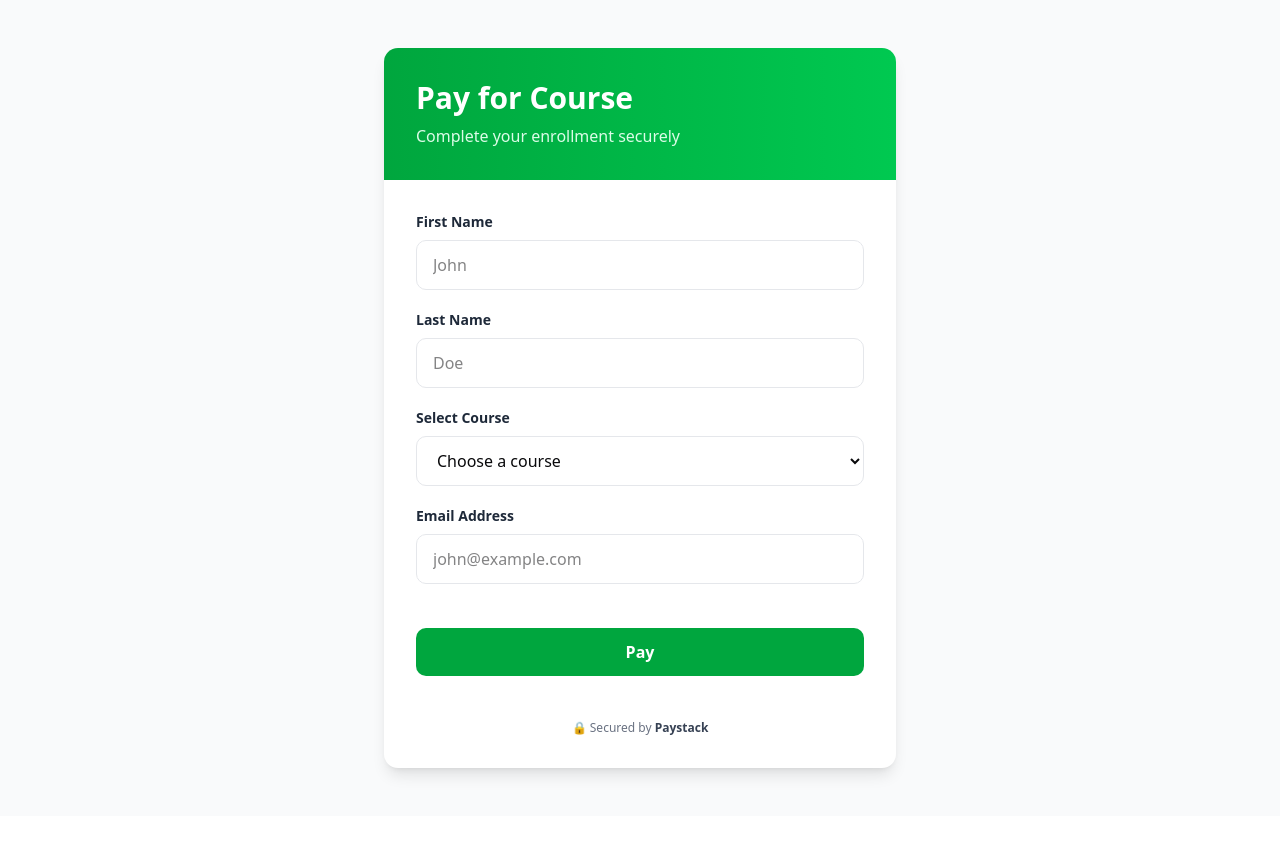
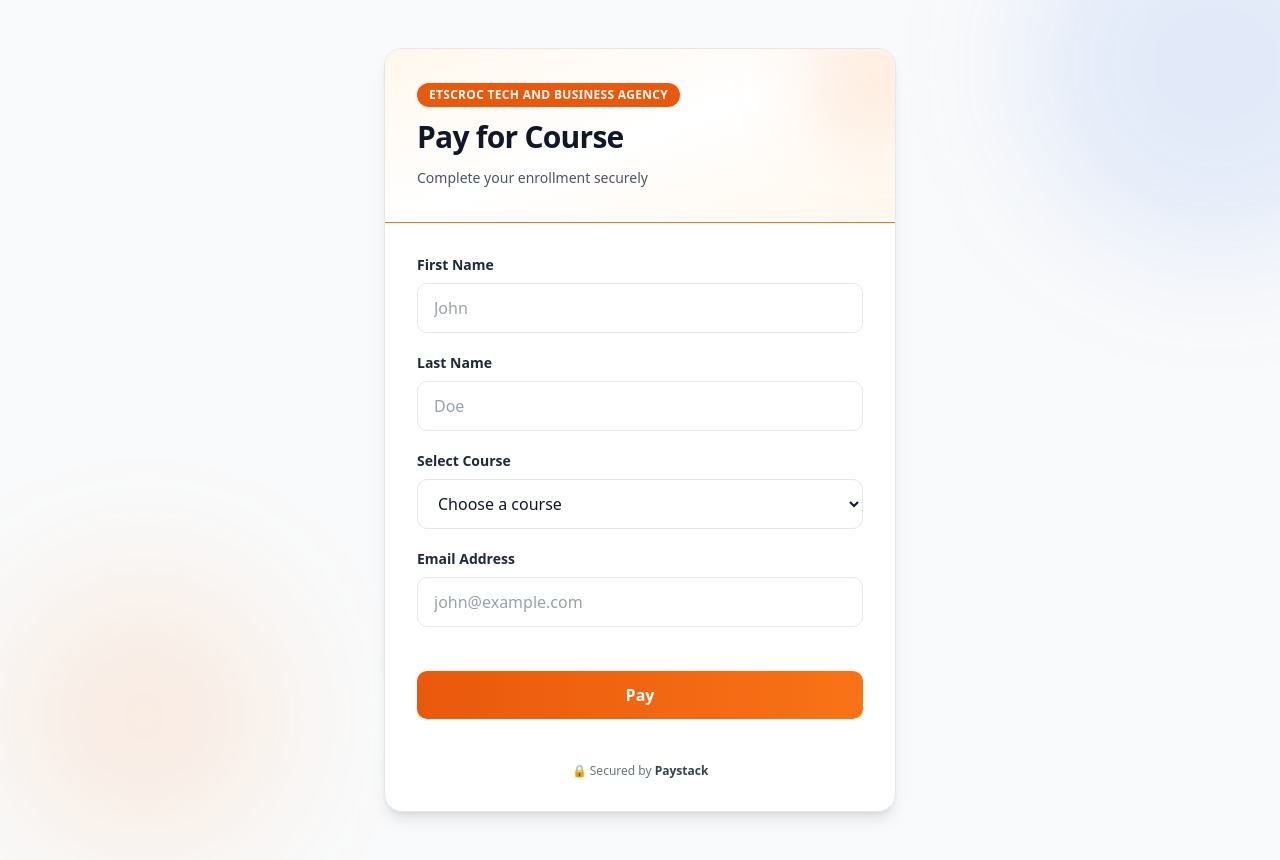
Before and after one commit to idamvictor/etscroc-payment-system, a Next.js app: page / in a window 1280 px wide. Before the commit the page ends 816 px from the top, so only its background shows below. Built offline with nearby package versions, Linux system fonts and the light colour scheme.

Commit message:
updated the payment form brand

```diff
--- a/components/PaymentForm.tsx
+++ b/components/PaymentForm.tsx
@@ -1,6 +1,7 @@
 "use client";
 
 import { useState } from "react";
+import { courses } from "@/lib/registration-options";
 
 interface PaymentFormData {
   firstName: string;
@@ -10,17 +11,6 @@ interface PaymentFormData {
 }
 
 const FIXED_AMOUNT = 35675;
-
-const courses = [
-  "Web Development and Design",
-  "Python Programming",
-  "Professional Video Editing",
-  "Product Design",
-  "Digital Marketing",
-  "Social Media Management",
-  "Search Engine Optimization",
-  "AI/Machine Learning",
-];
 
 export default function PaymentForm() {
   const [formData, setFormData] = useState<PaymentFormData>({
@@ -78,12 +68,23 @@ export default function PaymentForm() {
   };
 
   return (
-    <div className="min-h-screen bg-gray-50 py-12 px-4 sm:px-6 lg:px-8 flex items-center justify-center">
-      <div className="w-full max-w-lg bg-white rounded-xl shadow-lg overflow-hidden">
-        {/* Header with Paystack Green */}
-        <div className="bg-linear-to-r from-green-600 to-green-500 p-8 text-white">
-          <h1 className="text-3xl font-bold">Pay for Course</h1>
-          <p className="text-green-100 mt-2">
+    <div className="min-h-screen bg-gray-50 py-12 px-4 sm:px-6 lg:px-8 flex items-center justify-center relative overflow-hidden">
+      <div className="pointer-events-none absolute -top-32 -right-32 h-96 w-96 rounded-full bg-brand-blue/10 blur-3xl" />
+      <div className="pointer-events-none absolute bottom-0 left-0 h-72 w-72 rounded-full bg-brand-orange/10 blur-3xl" />
+
+      <div className="relative w-full max-w-lg bg-white border border-gray-200 rounded-2xl shadow-lg overflow-hidden">
+        {/* Header */}
+        <div className="relative overflow-hidden border-b border-brand-orange bg-linear-to-br from-orange-50 via-white to-orange-50 p-8">
+          <div className="pointer-events-none absolute -top-10 -right-10 h-32 w-32 rounded-full bg-brand-orange/15 blur-2xl" />
+
+          <span className="relative inline-flex items-center gap-1.5 rounded-full bg-brand-orange-dark px-3 py-1 text-xs font-bold uppercase tracking-wide text-white">
+            Etscroc Tech and Business Agency
+          </span>
+
+          <h1 className="relative text-3xl font-extrabold text-gray-900 tracking-tight mt-3">
+            Pay for Course
+          </h1>
+          <p className="relative text-sm text-gray-600 leading-relaxed mt-3">
             Complete your enrollment securely
           </p>
         </div>
@@ -106,7 +107,7 @@ export default function PaymentForm() {
                 value={formData.firstName}
                 onChange={handleChange}
                 required
-                className="w-full px-4 py-3 border border-gray-200 rounded-lg focus:ring-2 focus:ring-green-500 focus:border-transparent outline-none transition"
+                className={inputClass}
                 placeholder="John"
               />
             </div>
@@ -126,7 +127,7 @@ export default function PaymentForm() {
                 value={formData.lastName}
                 onChange={handleChange}
                 required
-                className="w-full px-4 py-3 border border-gray-200 rounded-lg focus:ring-2 focus:ring-green-500 focus:border-transparent outline-none transition"
+                className={inputClass}
                 placeholder="Doe"
               />
             </div>
@@ -145,7 +146,7 @@ export default function PaymentForm() {
                 value={formData.course}
                 onChange={handleChange}
                 required
-                className="w-full px-4 py-3 border border-gray-200 rounded-lg focus:ring-2 focus:ring-green-500 focus:border-transparent outline-none transition"
+                className={inputClass}
               >
                 <option value="">Choose a course</option>
                 {courses.map((course) => (
@@ -171,16 +172,16 @@ export default function PaymentForm() {
                 value={formData.email}
                 onChange={handleChange}
                 required
-                className="w-full px-4 py-3 border border-gray-200 rounded-lg focus:ring-2 focus:ring-green-500 focus:border-transparent outline-none transition"
+                className={inputClass}
                 placeholder="john@example.com"
               />
             </div>
 
             {/* Price Display */}
             {formData.course && (
-              <div className="p-4 bg-green-50 border border-green-200 rounded-lg">
+              <div className="p-4 bg-orange-50 border border-orange-200 rounded-lg">
                 <p className="text-sm text-gray-600">Course Price:</p>
-                <p className="text-2xl font-bold text-green-600">
+                <p className="text-2xl font-bold text-brand-orange-dark">
                   ₦{FIXED_AMOUNT.toLocaleString()}
                 </p>
               </div>
@@ -195,8 +196,10 @@ export default function PaymentForm() {
 
             {/* Success Message */}
             {success && (
-              <div className="p-4 bg-green-50 border border-green-200 rounded-lg">
-                <p className="text-sm text-green-700 font-medium">{success}</p>
+              <div className="p-4 bg-emerald-50 border border-emerald-200 rounded-lg">
+                <p className="text-sm text-emerald-700 font-medium">
+                  {success}
+                </p>
               </div>
             )}
 
@@ -204,9 +207,9 @@ export default function PaymentForm() {
             <button
               type="submit"
               disabled={loading}
-              className="w-full bg-green-600 hover:bg-green-700 disabled:bg-gray-400 text-white font-bold py-3 px-4 rounded-lg transition duration-300 transform hover:scale-105 mt-6"
+              className="w-full bg-linear-to-r from-brand-orange-dark to-brand-orange hover:opacity-90 disabled:opacity-60 disabled:cursor-not-allowed text-white font-bold py-3 px-4 rounded-lg transition duration-300 transform hover:scale-105 disabled:hover:scale-100 mt-6"
             >
-              {loading ? "Processing..." : "Pay"}
+              {loading ? "Processing…" : "Pay"}
             </button>
 
             {/* Secured By Paystack */}
@@ -222,3 +225,6 @@ export default function PaymentForm() {
     </div>
   );
 }
+
+const inputClass =
+  "w-full px-4 py-3 bg-white border border-gray-200 text-gray-900 placeholder-gray-400 rounded-lg focus:ring-2 focus:ring-brand-orange focus:border-transparent outline-none transition";
```
